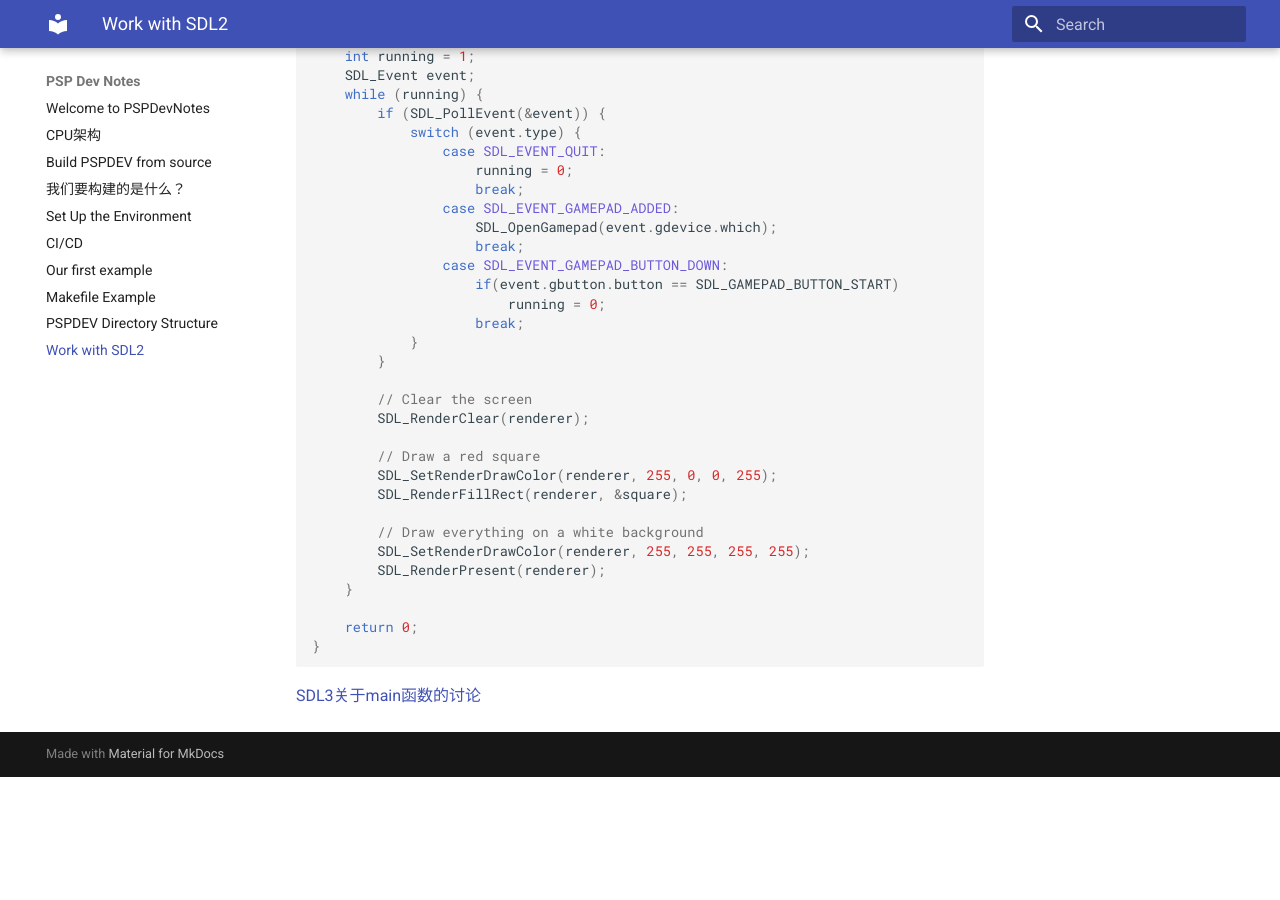
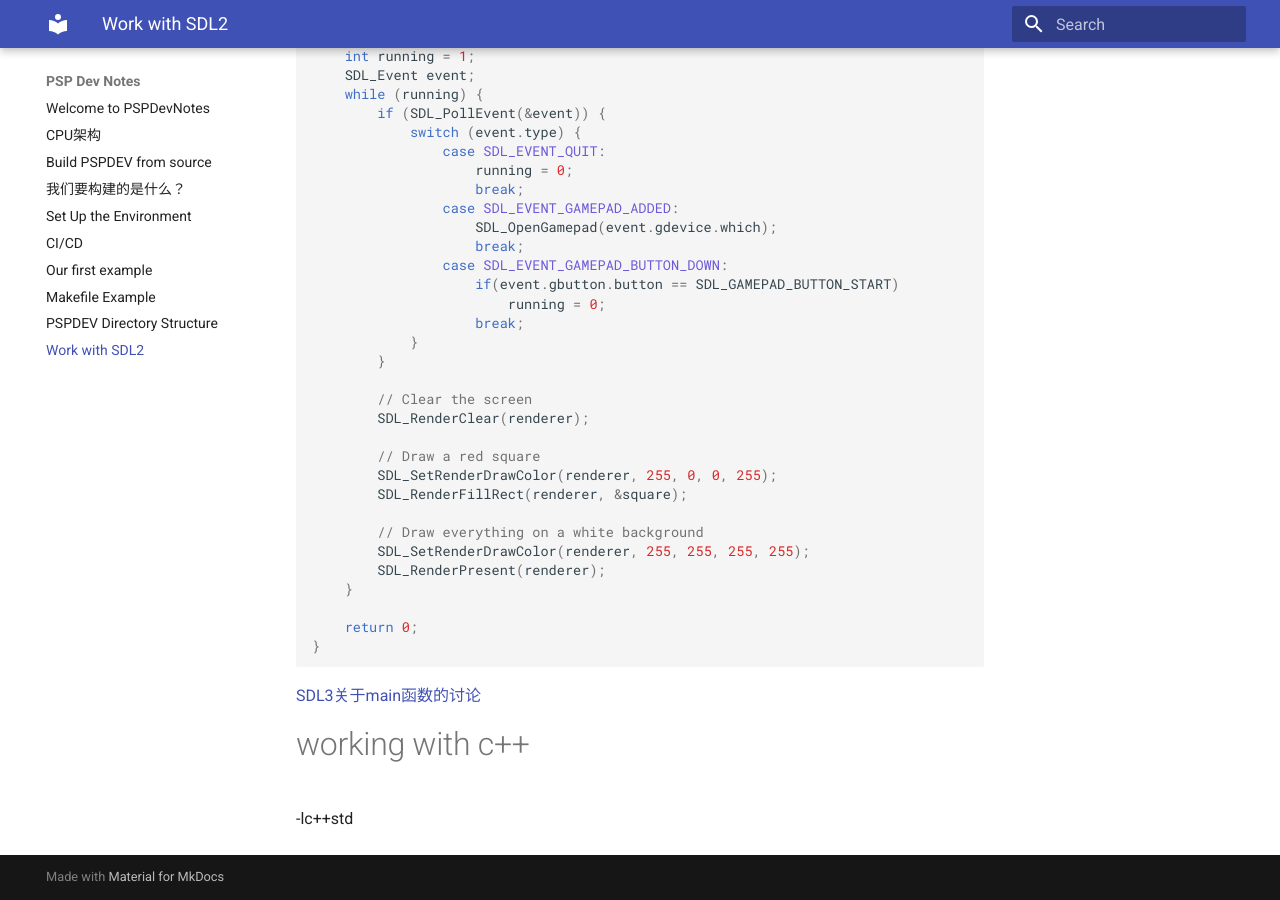
Before and after one commit to xeonliu/PSPDevNote, an MkDocs documentation site: the page built from docs/sdl.md, in a window 1280 px wide and 900 px high, scrolled down 4261 px. Built offline with MkDocs 1.6.1 and Material for MkDocs 9.7.7, drawn with Linux system fonts in a browser that asks for light colours; before the commit the page ends 5038 px from its top, so only the background shows below that.

Commit message:
更新 sdl.md

```diff
--- a/docs/sdl.md
+++ b/docs/sdl.md
@@ -233,3 +233,6 @@ int main(int argc, char *argv[])
 
 
 [SDL3关于main函数的讨论](https://wiki.libsdl.org/SDL3/README/main-functions)
+
+# working with c++
+-lc++std
```
